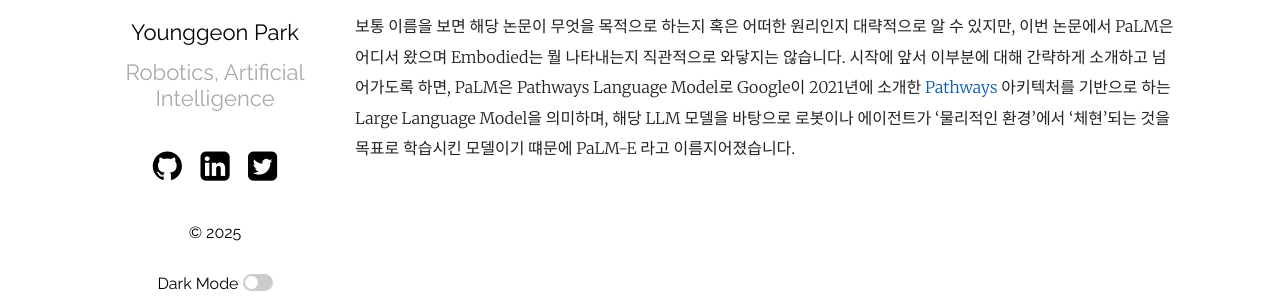
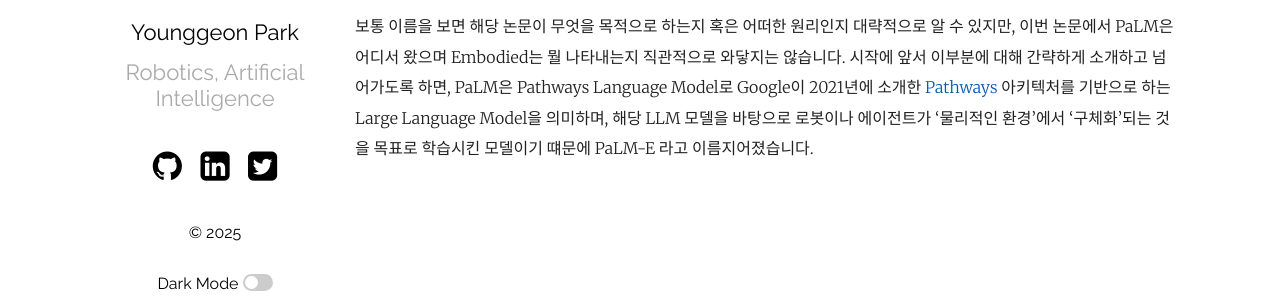
Before and after one commit to robot-park/robot-park.github.io, a Jekyll site: the page built from _posts/2023-03-19-palm_e_paper_review.markdown, in a window 1280 px wide. Shown: the part 306-606 px from the top of the page. Built offline with Jekyll 4.4.1, drawn with Linux system fonts in a browser that asks for light colours.

Commit message:
Update 2023-03-19-palm_e_paper_review.markdown

```diff
--- a/_posts/2023-03-19-palm_e_paper_review.markdown
+++ b/_posts/2023-03-19-palm_e_paper_review.markdown
@@ -11,4 +11,4 @@ categories: Robotics LLM
 본 포스트에서는 해당 논문을 리뷰하도록 하겠습니다.
 ---
 보통 이름을 보면 해당 논문이 무엇을 목적으로 하는지 혹은 어떠한 원리인지 대략적으로 알 수 있지만, 이번 논문에서 PaLM은 어디서 왔으며 Embodied는 뭘 나타내는지 직관적으로 와닿지는 않습니다.
-시작에 앞서 이부분에 대해 간략하게 소개하고 넘어가도록 하면, PaLM은 Pathways Language Model로 Google이 2021년에 소개한 [Pathways](https://blog.google/technology/ai/introducing-pathways-next-generation-ai-architecture/) 아키텍처를 기반으로 하는 Large Language Model을 의미하며, 해당 LLM 모델을 바탕으로 로봇이나 에이전트가 '물리적인 환경'에서 '체현'되는 것을 목표로 학습시킨 모델이기 떄문에  PaLM-E 라고 이름지어졌습니다.
+시작에 앞서 이부분에 대해 간략하게 소개하고 넘어가도록 하면, PaLM은 Pathways Language Model로 Google이 2021년에 소개한 [Pathways](https://blog.google/technology/ai/introducing-pathways-next-generation-ai-architecture/) 아키텍처를 기반으로 하는 Large Language Model을 의미하며, 해당 LLM 모델을 바탕으로 로봇이나 에이전트가 '물리적인 환경'에서 '구체화'되는 것을 목표로 학습시킨 모델이기 떄문에  PaLM-E 라고 이름지어졌습니다.
```
